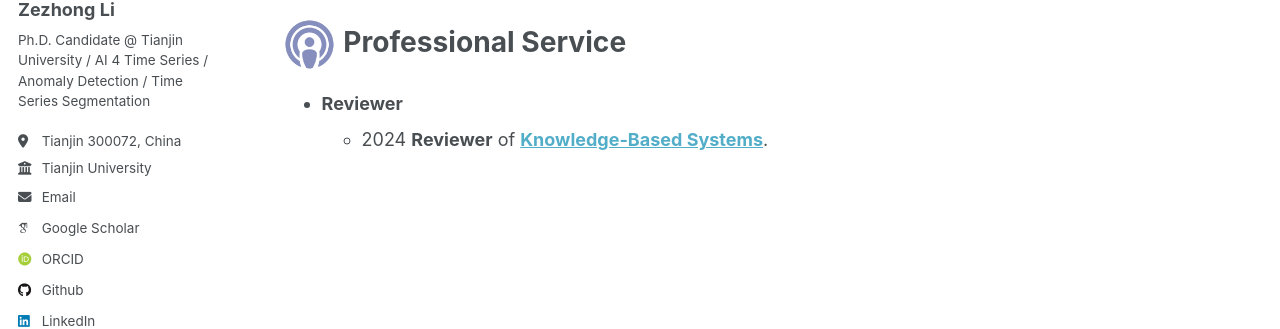
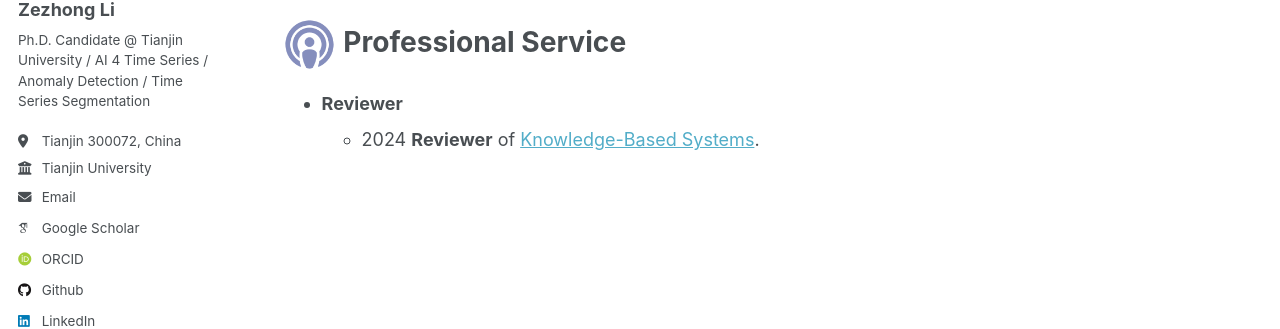
Before and after one commit to lzz19980125/lzz19980125.github.io, a Jekyll site: the page built from _pages/about.md, in a window 1280 px wide and 900 px high, scrolled down 1420 px. Shown: the part 347-676 px from the top of the window. Built offline with Jekyll 4.4.1, drawn with Linux system fonts in a browser that asks for light colours; some web fonts are replaced.

Commit message:
Update about.md

```diff
--- a/_pages/about.md
+++ b/_pages/about.md
@@ -56,4 +56,4 @@
 # <img src="../images/service.png" width="55" height="50"> Professional Service
 
 - **Reviewer**
-  - 2024 **Reviewer** of **<span style="color:rgb(72, 145, 240)">[Knowledge-Based Systems](https://lzz19980125.github.io/files/Certificate_KBS_reviewer.pdf)</span>**.
+  - 2024 **Reviewer** of <span style="color:rgb(95,181,206)">[Knowledge-Based Systems](https://lzz19980125.github.io/files/Certificate_KBS_reviewer.pdf)</span>.
```
